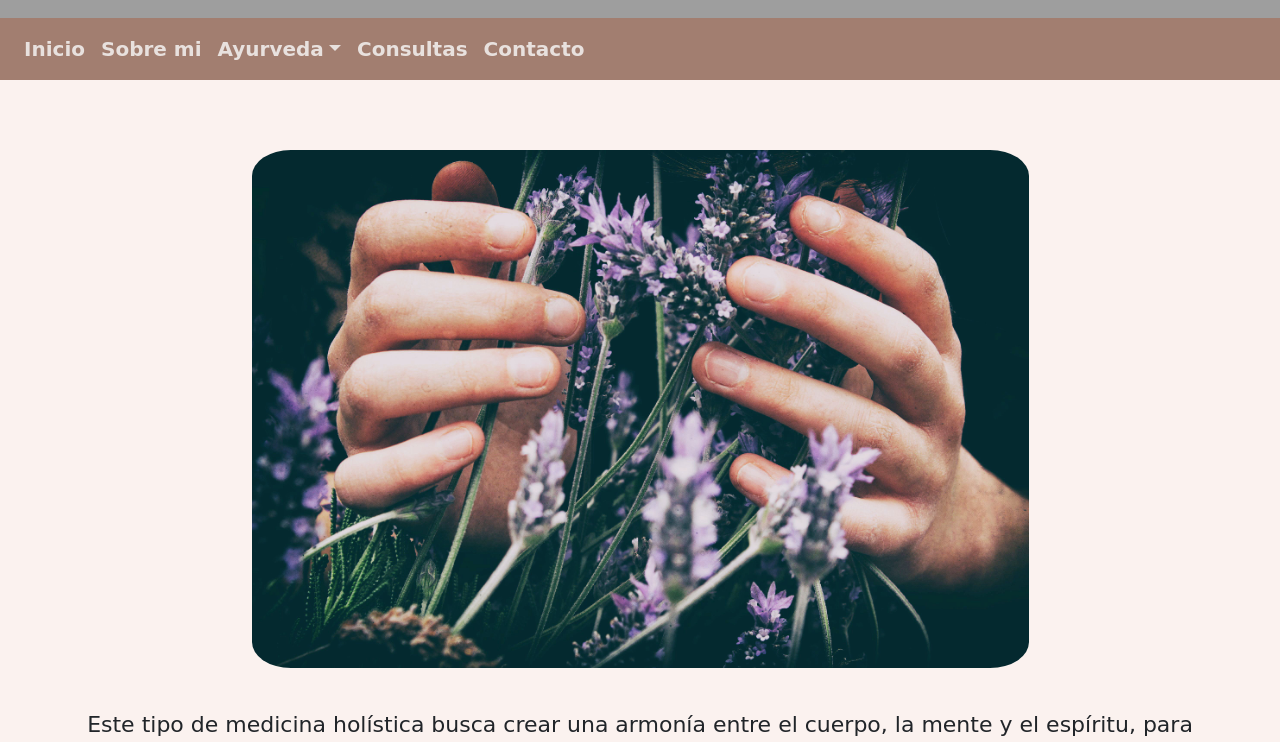
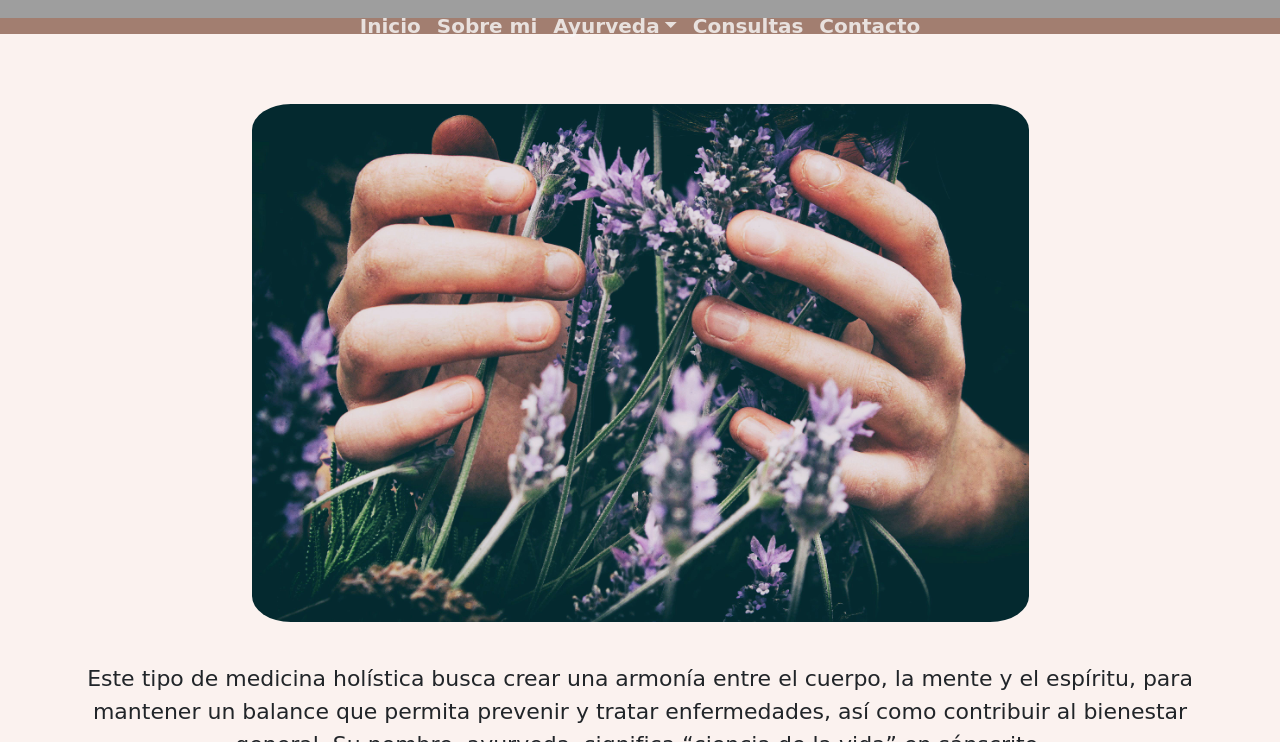
Before and after one commit to Valentindes/MamaPacha, a plain HTML site: page index.html in a window 1280 px wide. Shown: the part 358-1100 px from the top of the page. Drawn offline with nearby package versions, Linux system fonts and the light colour scheme; files that its build step writes are made by us from their sources; grey boxes are pictures that could not be loaded; a web font is replaced by a local one.

Commit message:
pequeños cambios

```diff
--- a/index.html
+++ b/index.html
@@ -47,7 +47,7 @@
         </button>
 
         <div class="collapse navbar-collapse" id="menu">
-          <ul class="navbar-nav mr-auto">
+          <ul class="nav navbar-nav navbar-center">
             <li class="nav-item active">
               <a class="nav-link" href="index.html">Inicio<span class="sr-only">(current)</span></a>
             </li>
--- a/saas/_navbarBS.scss
+++ b/saas/_navbarBS.scss
@@ -1,4 +1,9 @@
  /*Barra de navegacion de BS*/
+.navbar-nav.navbar-center {
+  position: absolute;
+  left: 50%;
+  transform: translatex(-50%);
+}
 
 .nav-link{
     color:rgba(250,250,250,0.8);
```
Also changed, not shown: atrapasueños.jpg (added).
